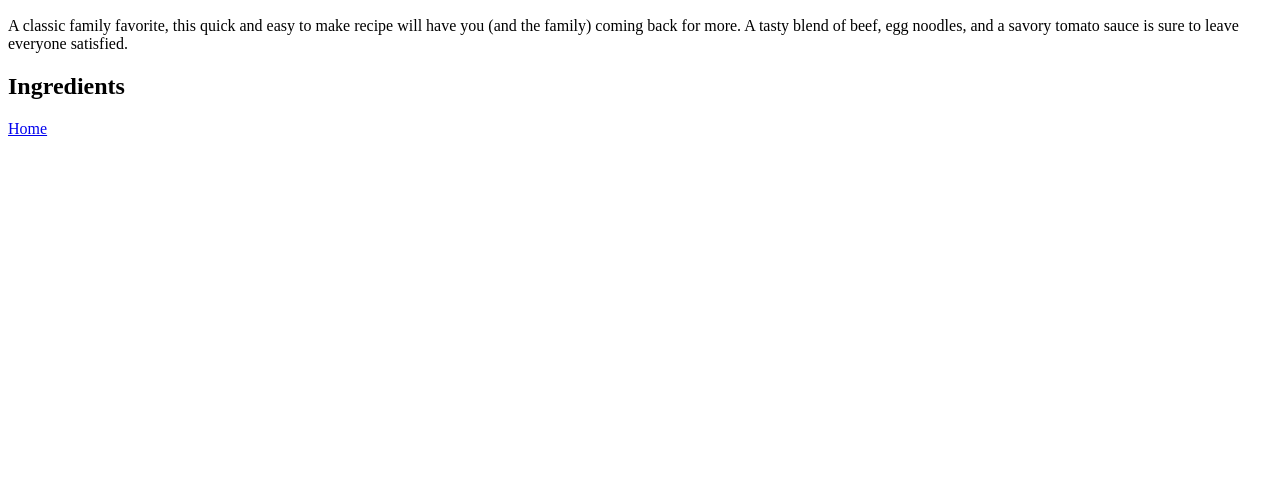
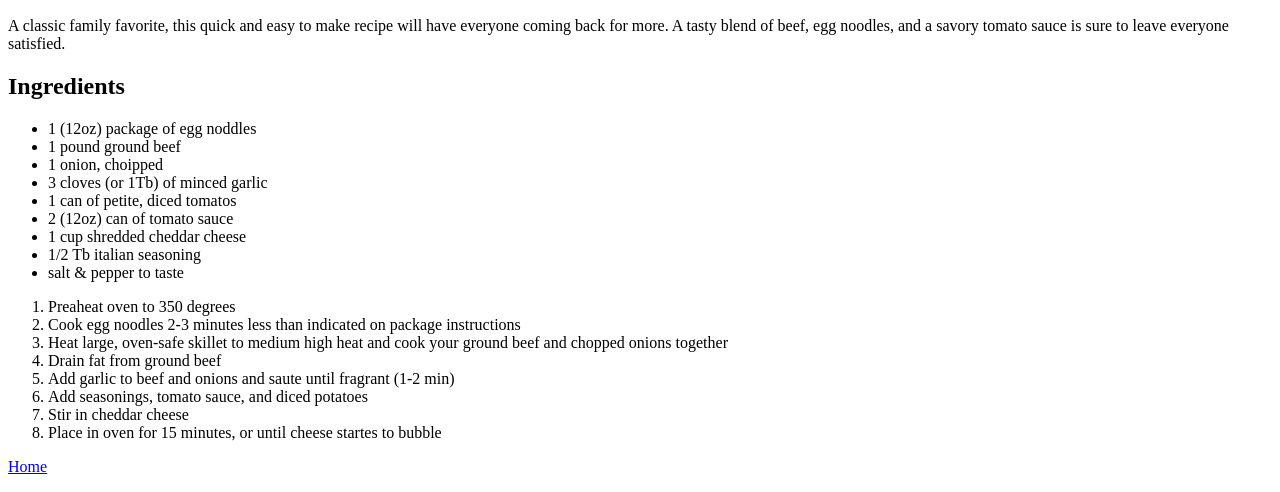
Before and after one commit to Ukupena/odin_recipes, a plain HTML site: page recipes/goulash.html in a window 1280 px wide. Shown: the part 483-975 px from the top of the page. Before the commit the page ends 800 px from the top, so only its background shows below. Drawn offline with Linux system fonts and the light colour scheme.

Commit message:
Update ingredients and cooking instructions

```diff
--- a/recipes/goulash.html
+++ b/recipes/goulash.html
@@ -15,12 +15,38 @@
     made with beef, egg noodles, a savory tomato sauce">
 
     <p>
-        A classic family favorite, this quick and easy to make recipe will have you (and the family) coming back for more. A tasty
+        A classic family favorite, this quick and easy to make recipe will have everyone coming back for more. A tasty
         blend of beef, egg noodles, and a savory tomato sauce is sure to leave everyone satisfied.
     </p>
 
     <h2>Ingredients</h2>
 
+    <ul>
+        <li>1 (12oz) package of egg noddles</li>
+        <li>1 pound ground beef</li>
+        <li>1 onion, choipped</li>
+        <li>3 cloves (or 1Tb) of minced garlic</li>
+        <li>1 can of petite, diced tomatos</li>
+        <li>2 (12oz) can of tomato sauce</li>
+        <li>1 cup shredded cheddar cheese</li>
+        <li>1/2 Tb italian seasoning</li>
+        <li>salt & pepper to taste</li>
+    </ul>
+
+    <ol>
+        <li>Preaheat oven to 350 degrees</li>
+        <li>Cook egg noodles 2-3 minutes less than indicated on package instructions</li>
+        <li>Heat large, oven-safe skillet to medium high heat and cook your ground beef and chopped onions together</li>
+        <li>Drain fat from ground beef</li>
+        <li>Add garlic to beef and onions and saute until fragrant (1-2 min) </li>
+        <li>Add seasonings, tomato sauce, and diced potatoes</li>
+        <li>Stir in cheddar cheese </li>
+        <li>Place in oven for 15 minutes, or until cheese startes to bubble</li>
+
+    </ol>
+
+
+
     <p><a href="../index.html">Home</a></p>
 
 </body>
```
